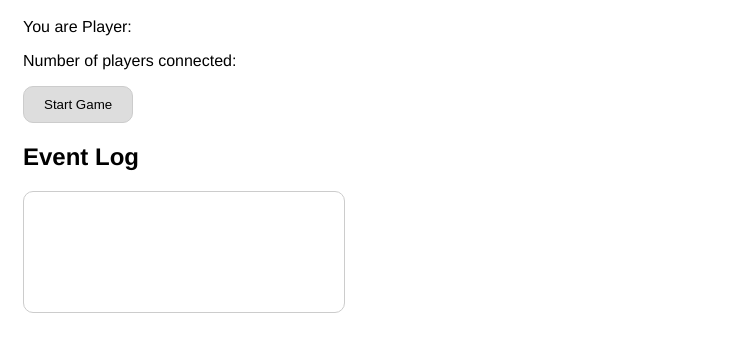
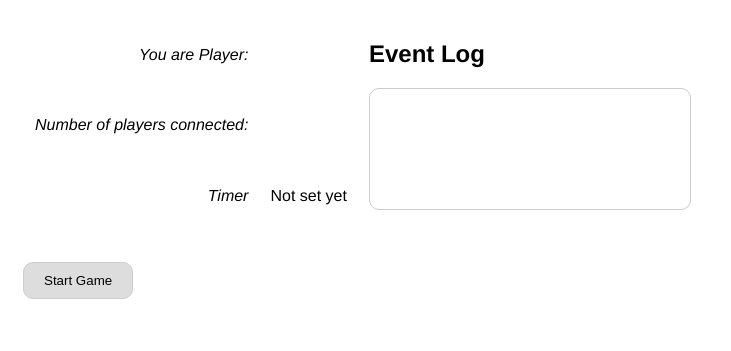
Before and after one commit to d48/whack-a-mole, a website: page index.html in a window 1280 px wide. Shown: the part 63-414 px from the top of the page, without its empty margins (0-731 px from the left). Drawn offline with Linux system fonts and the light colour scheme.

Commit message:
styling of console. wip for timer

```diff
--- a/css/styles.css
+++ b/css/styles.css
@@ -2,6 +2,22 @@ body {
     font-family: "Helvetica Neue", helvetica, arial;
     padding: 15px;
 }
+#console {
+    margin-bottom: 30px;
+}
+#console td {
+    padding: 10px;
+}
+
+#console tr td:first-child {
+    text-align: right;
+    font-style: italic;
+}
+
+#event-log {
+    margin-top: 10px;
+}
+
 
 #events {
     list-style: none;
@@ -65,10 +81,15 @@ button {
     border-radius: 10px;
     padding: 10px 20px;
     outline: 0;
+    margin-bottom: 30px;
 }
 
 button:active {
    box-shadow: inset 2px 2px 10px #000;
+}
+
+button.disabled:active {
+    box-shadow: inset 0 0 0 #fff;
 }
 
 #game table {
--- a/index.html
+++ b/index.html
@@ -4,12 +4,39 @@
     </head>
     <body>
         <h1>Whack-A-Mole!!!!</h1>
-        <p>You are <span id="userPrefix"></span><span id="userId"></span></p>
-        <p>Number of players connected: <span id="numUsers"></span></p>
+        <table id="console">
+            <tr>
+                <td>
+                    You are <span id="userPrefix"></span>
+                </td>
+                <td>
+                    <span id="userId"></span>
+                </td>
+                <td rowspan="3">
+                    <h2 id="event-log">Event Log</h2>
+                    <ul id='events'></ul>
+                </td>
+            </tr>
+            <tr>
+                <td>
+                    Number of players connected:
+                </td>
+                <td>
+                    <span id="numUsers"></span>
+                </td>
+            </tr>
+            <tr>
+                <td>
+                    Timer
+                </td>
+                <td>
+                    <span id="timer">Not set yet</span>
+                </td>
+            </tr>
+
+        </table>
         <button id="mybtn">Start Game</button>
 
-        <h2>Event Log</h2>
-        <ul id='events'></ul>
 
         <div id="game"></div>
 
--- a/js/main.js
+++ b/js/main.js
@@ -1,5 +1,6 @@
 (function() {
     var btn           = document.querySelector('#mybtn')
+    , elTimer         = document.querySelector('#timer')
     , userId          = document.querySelector('#userId')
     , elUserPrefix    = document.querySelector('#userPrefix')
     , numUsers        = document.querySelector('#numUsers')
@@ -30,6 +31,7 @@
         }
     }
     , _clickHandle = function() {
+        console.log('clicking');
         ws.emit('game:start', {
             message: strUserPrefix + thisUserId + strWhackSuffix
             , userId: thisUserId
@@ -43,6 +45,7 @@
     }
     , disableButton = function() {
         btn.setAttribute('disabled', 'true');
+        btn.className = 'disabled';
     }
     ;
 
@@ -87,6 +90,8 @@
                     game = new Game().init({defaults: message.defaults});
                     removeListeners();
                     disableButton();
+                    // will just receive tick event from server
+                    elTimer.innerText = message.defaults.timer;
                 }
                 break;
             case 'default':
```
Also changed, not shown: server.js (+25 -14 lines), server/js/WhackGame.js (+32 -5 lines).
